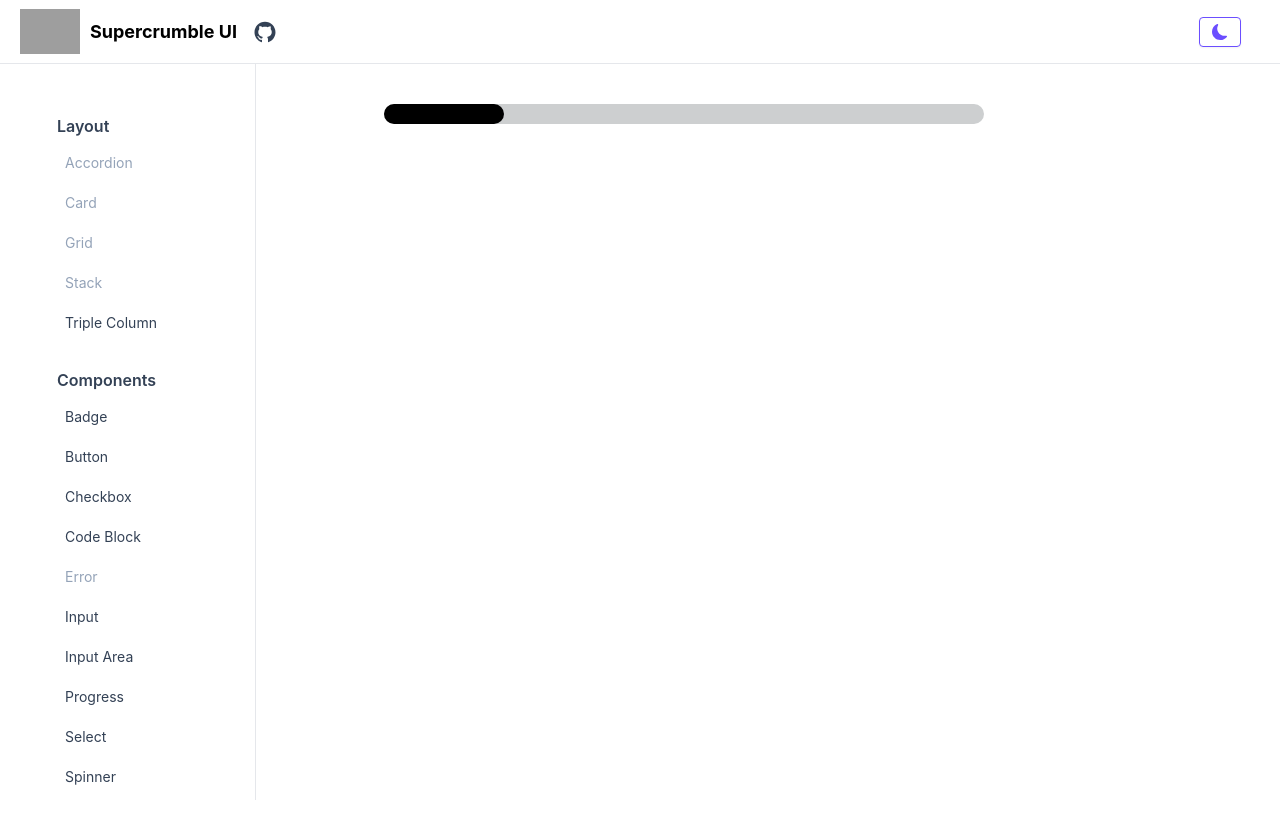
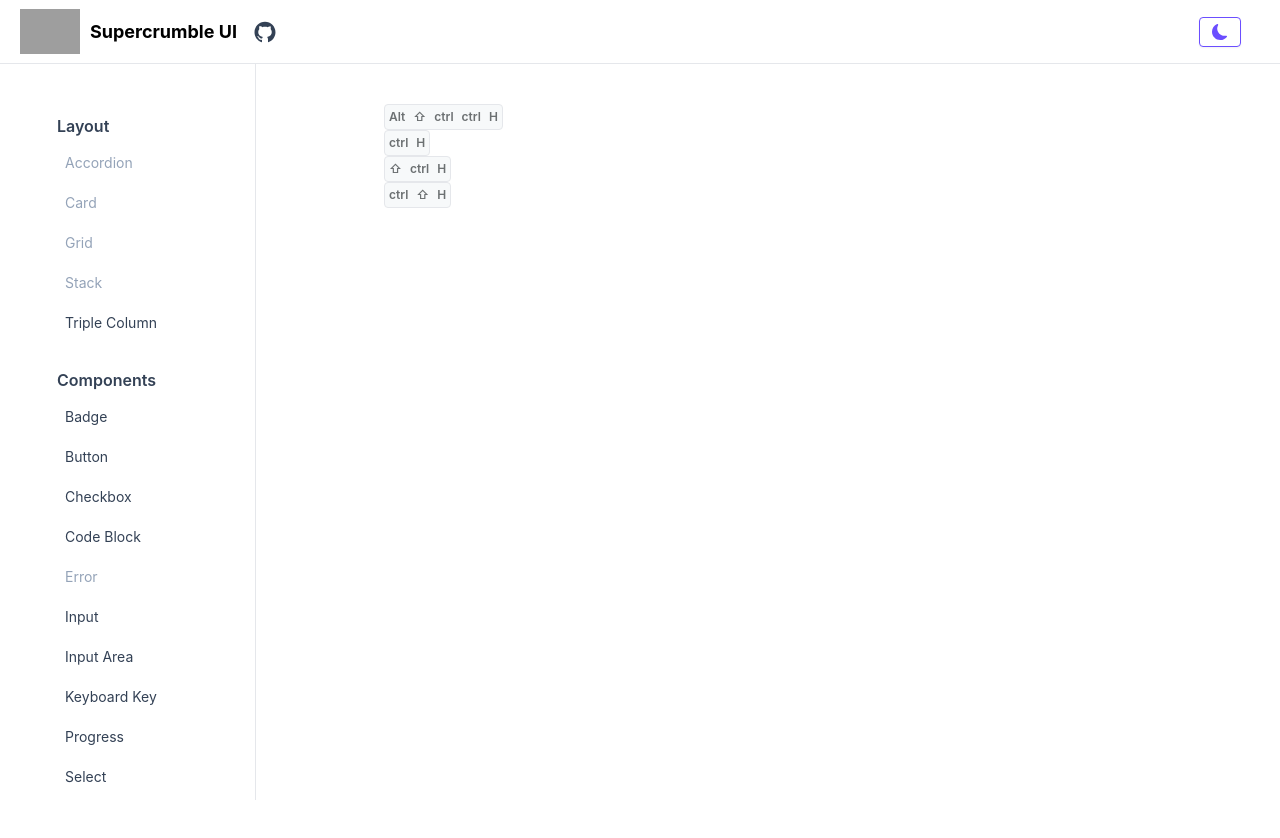
Before and after one commit to elijahnikov/ui, a Next.js app: page / in a window 1280 px wide. Shown: the top 838 px of the page. Built offline with nearby package versions, Linux system fonts and the light colour scheme; grey boxes are pictures that could not be loaded; a web font is replaced by a local one.

Commit message:
finalising keyboard component

```diff
--- /dev/null
+++ b/src/components/ui/Kbd/Kbd.tsx
@@ -0,0 +1,37 @@
+import React, { useEffect, useState } from "react";
+import { KeyMapType, keyMap } from "./types";
+
+interface KbdProps {
+    meta?: boolean;
+    shift?: boolean;
+    ctrl?: boolean;
+    alt?: boolean;
+    children?: string;
+}
+
+const appendKeys = (props: KbdProps) => {
+    let finalKey: React.ReactNode[] = [];
+
+    for (let key of Object.keys(props)) {
+        keyMap[key as keyof KeyMapType] &&
+            finalKey.push(keyMap[key as keyof KeyMapType]);
+    }
+    props.children && finalKey.push(<span>{props.children}</span>);
+
+    return finalKey;
+};
+
+const Kbd = (props: KbdProps) => {
+    const [keys, setKeys] = useState<React.ReactNode[]>([]);
+
+    useEffect(() => {
+        setKeys(appendKeys(props));
+    }, [props]);
+    return (
+        <div className="flex w-max h-max text-xs border-[1px] rounded-md p-[4px] dark:text-sky-base dark:border-ink-base text-ink-light font-semibold dark:bg-slate-800 bg-sky-lightest space-x-2">
+            {keys}
+        </div>
+    );
+};
+
+export default Kbd;
--- /dev/null
+++ b/src/components/ui/Kbd/types.tsx
@@ -0,0 +1,18 @@
+export type KeyMapType = {
+    alt: React.ReactNode;
+    ctrl: React.ReactNode;
+    meta: React.ReactNode;
+    shift: React.ReactNode;
+};
+
+const os =
+    typeof navigator !== "undefined"
+        ? (navigator as any).userAgentData.platform
+        : "";
+
+export const keyMap: KeyMapType = {
+    alt: <span>{os === "macOS" ? "⌥" : "Alt"}</span>,
+    ctrl: <span>{os === "macOS" ? "⌃" : "ctrl"}</span>,
+    meta: <span>{os === "macOS" ? "⌘" : "ctrl"}</span>,
+    shift: <span>⇧</span>,
+};
--- a/src/maps/componentMap.ts
+++ b/src/maps/componentMap.ts
@@ -169,4 +169,12 @@ export const componentMap: ComponentType[] = [
         disabled: false,
         type: "component",
     },
+    {
+        id: 19,
+        title: "Keyboard Key",
+        value: "kbd",
+        href: "/kbd",
+        disabled: false,
+        type: "component",
+    },
 ];
--- a/src/pages/index.tsx
+++ b/src/pages/index.tsx
@@ -1,13 +1,26 @@
 import Layout from "@/components/common/Layout/Layout";
+import Kbd from "@/components/ui/Kbd/Kbd";
 import Progress from "@/components/ui/Progress/Progress";
 import Spinner from "@/components/ui/Spinner/Spinner";
 
 export default function Home() {
     return (
         <Layout>
-            <div className="w-[600px]">
-                <Progress value={0} />
-            </div>
+            <span>
+                <Kbd alt shift meta ctrl>
+                    H
+                </Kbd>
+
+                <Kbd meta>H</Kbd>
+
+                <Kbd shift meta>
+                    H
+                </Kbd>
+
+                <Kbd meta shift>
+                    H
+                </Kbd>
+            </span>
         </Layout>
     );
 }
```
